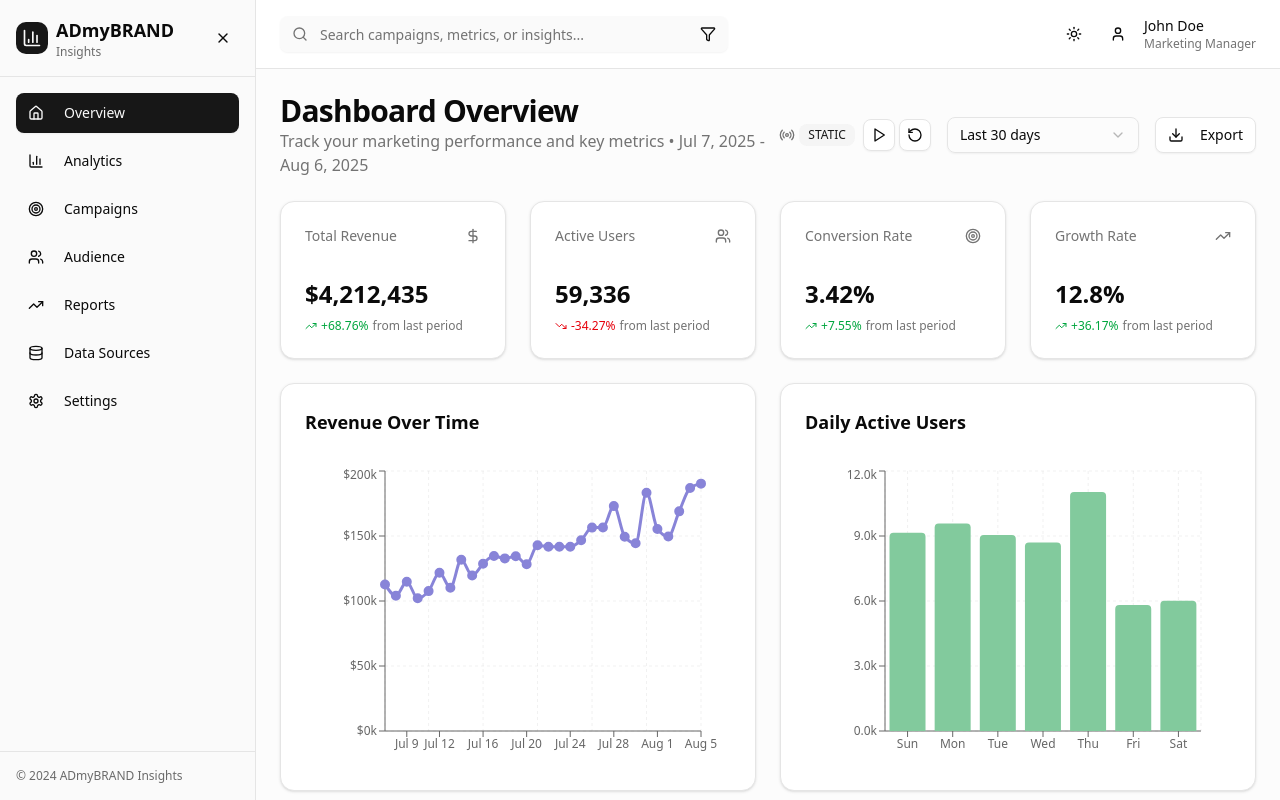
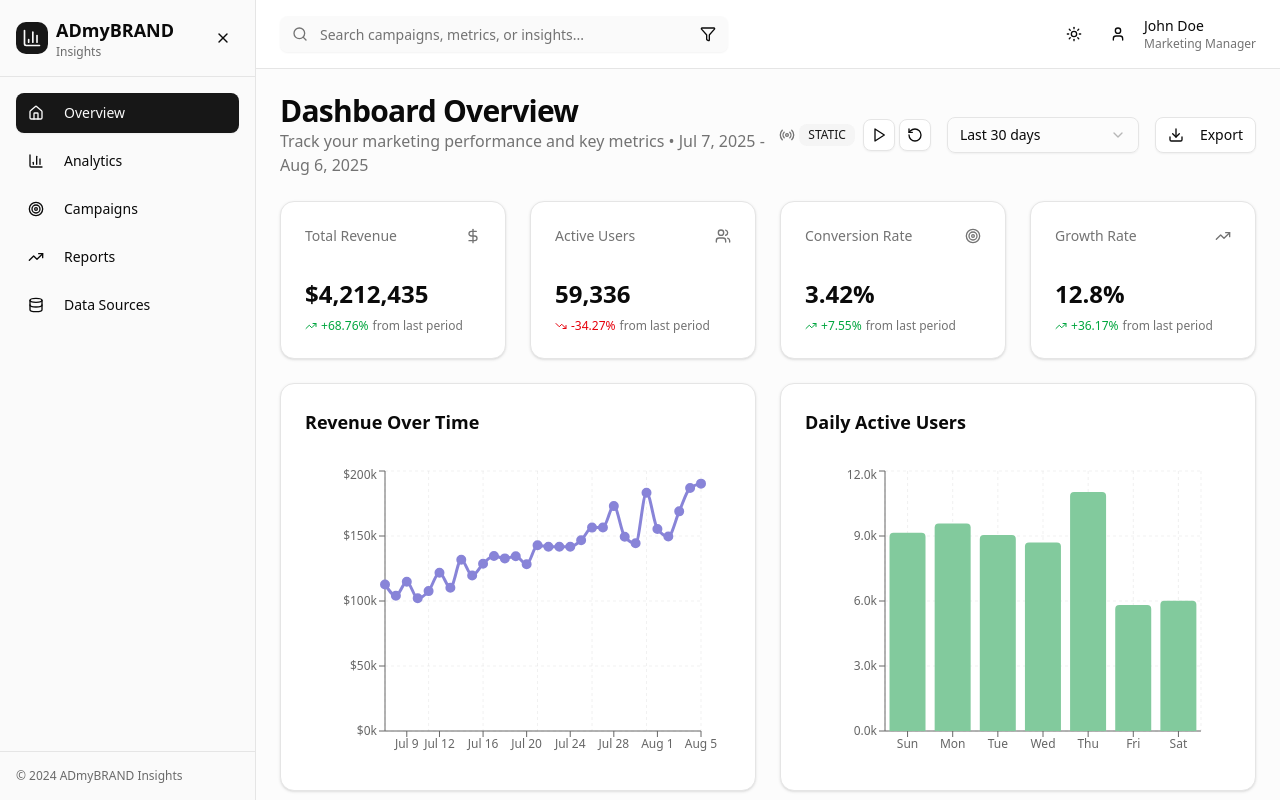
Before and after one commit to Adithya6ramesh/AdmyBrand-Dashboard, a React (Vite) app: page / in a window 1280 px wide. Built offline with nearby package versions, Linux system fonts and the light colour scheme.

Commit message:
enhancing functionality for  sidebar navigation

```diff
--- a/src/components/Sidebar.jsx
+++ b/src/components/Sidebar.jsx
@@ -2,9 +2,7 @@ import { useState } from 'react';
 import {
   BarChart3,
   Home,
-  Users,
   Target,
-  Settings,
   Menu,
   X,
   TrendingUp,
@@ -19,10 +17,8 @@ const Sidebar = ({ activeTab, setActiveTab }) => {
     { id: 'overview', label: 'Overview', icon: Home },
     { id: 'analytics', label: 'Analytics', icon: BarChart3 },
     { id: 'campaigns', label: 'Campaigns', icon: Target },
-    { id: 'audience', label: 'Audience', icon: Users },
     { id: 'reports', label: 'Reports', icon: TrendingUp },
     { id: 'data', label: 'Data Sources', icon: Database },
-    { id: 'settings', label: 'Settings', icon: Settings },
   ];
 
   return (
```
